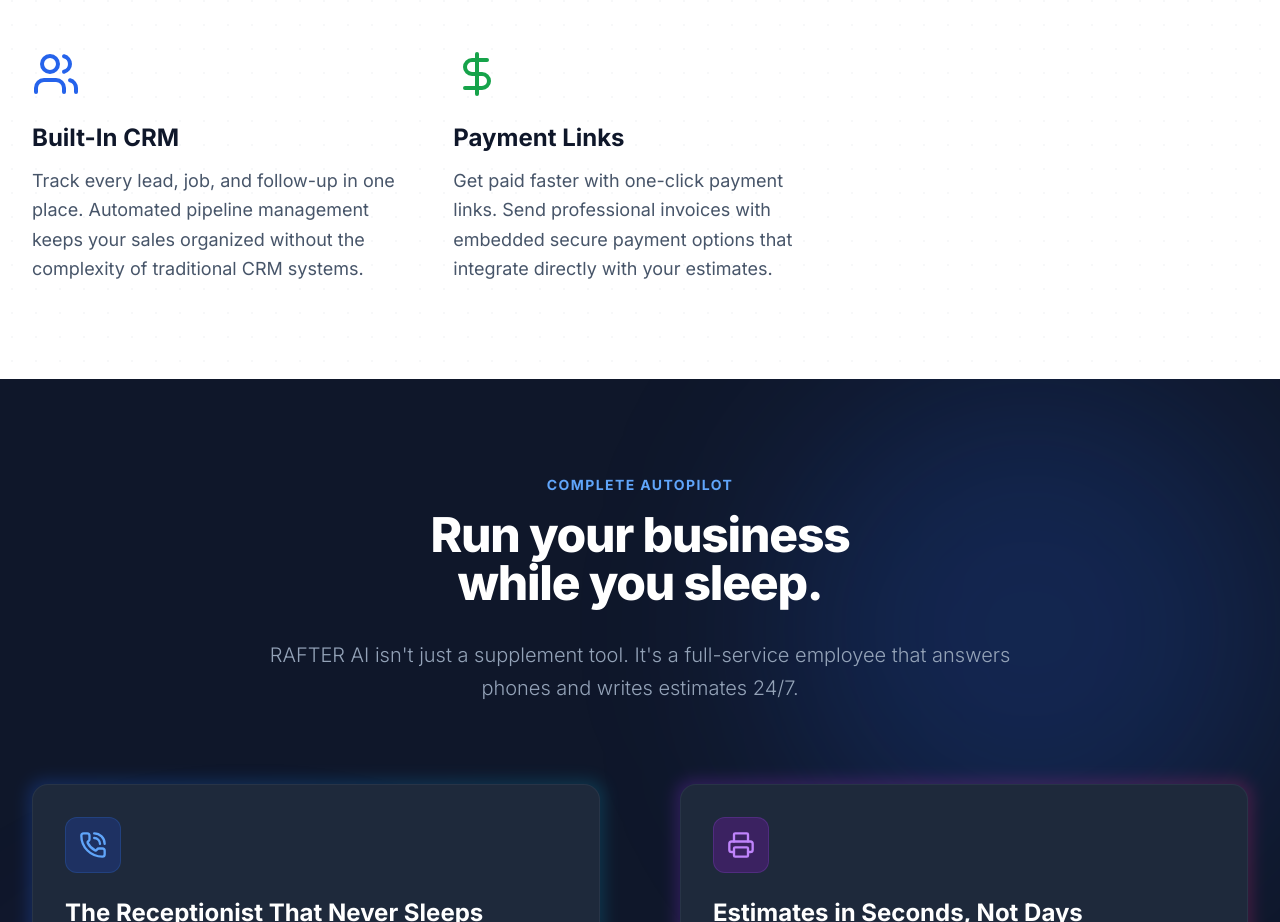
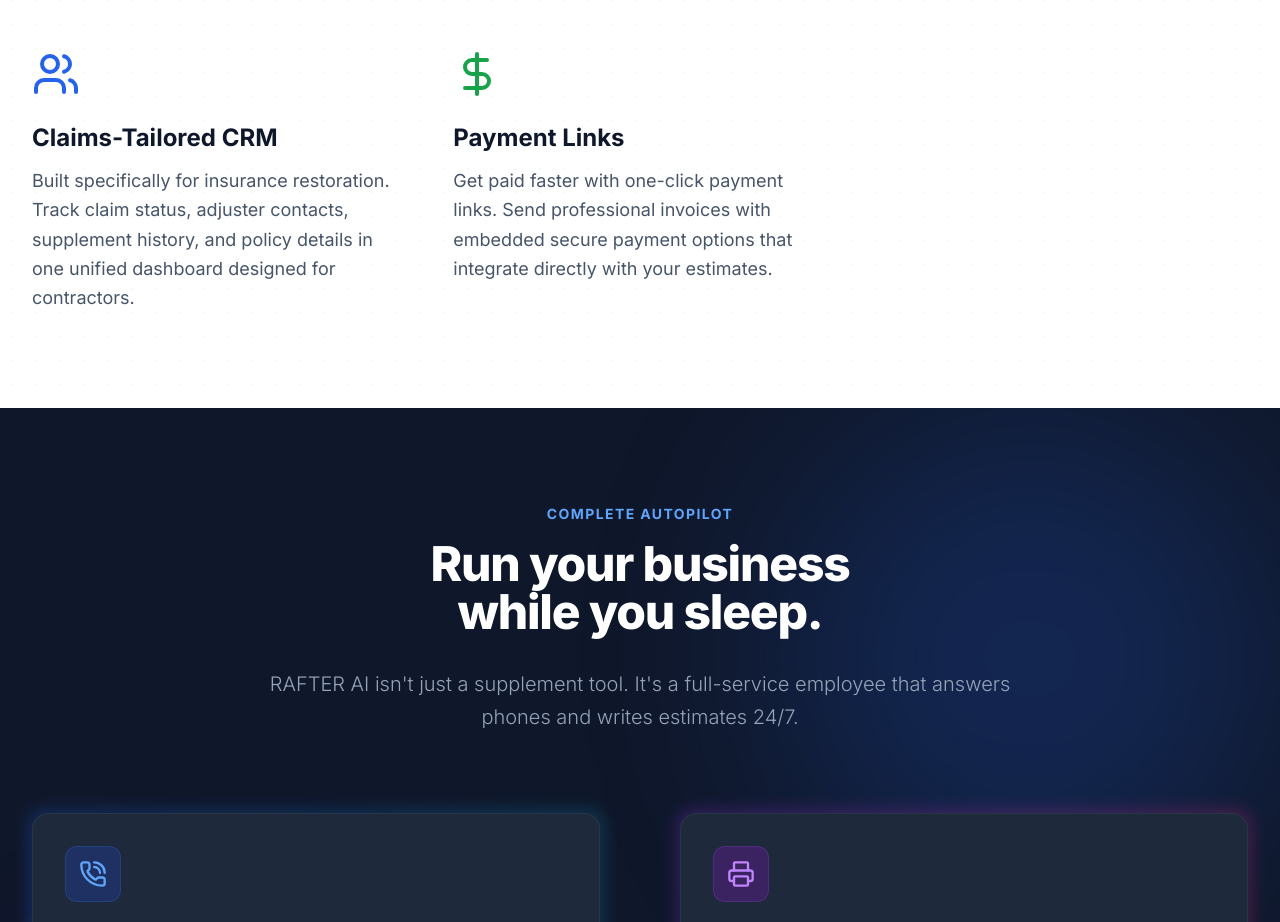
Before and after one commit to haysally2019/altus-ai-web, a React (Vite) app: page / in a window 1280 px wide. Shown: the part 2382-3304 px from the top of the page. Built offline with nearby package versions, Linux system fonts and the light colour scheme.

Commit message:
Updated LandingPage.tsx

```diff
--- a/components/LandingPage.tsx
+++ b/components/LandingPage.tsx
@@ -432,7 +432,7 @@
                  { icon: FileSearch, color: 'blue', title: 'Policy Decoder', desc: 'Gemini reads entire policies in seconds. It highlights "Law and Ordinance" coverage and exclusions so you know exactly what is covered before you file.' },
                  { icon: Scale, color: 'purple', title: 'Automated Rebuttals', desc: 'Stop typing emails. Generate professional supplement letters that cite specific building codes (IRC/IBC) and manufacturer specs automatically.' },
                  { icon: TrendingUp, color: 'green', title: 'Blind Spot Detection', desc: 'Our AI scans the scope against your drone photos. It finds missing drip edge, ice & water shield, and waste calculation errors instantly.' },
-                 { icon: Users, color: 'blue', title: 'Built-In CRM', desc: 'Track every lead, job, and follow-up in one place. Automated pipeline management keeps your sales organized without the complexity of traditional CRM systems.' },
+                 { icon: Users, color: 'blue', title: 'Claims-Tailored CRM', desc: 'Built specifically for insurance restoration. Track claim status, adjuster contacts, supplement history, and policy details in one unified dashboard designed for contractors.' },
                  { icon: DollarSign, color: 'green', title: 'Payment Links', desc: 'Get paid faster with one-click payment links. Send professional invoices with embedded secure payment options that integrate directly with your estimates.' }
                ].map((feature, i) => (
                  <div key={i} className="text-left group hover:-translate-y-1 transition-transform duration-300">
```
